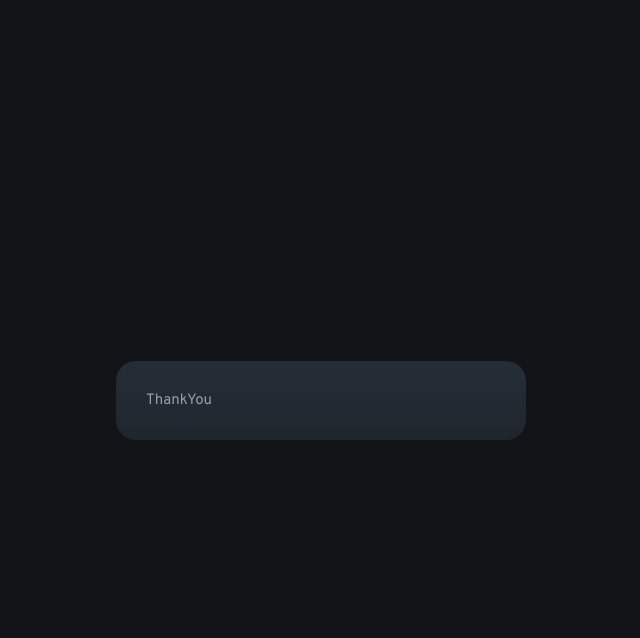
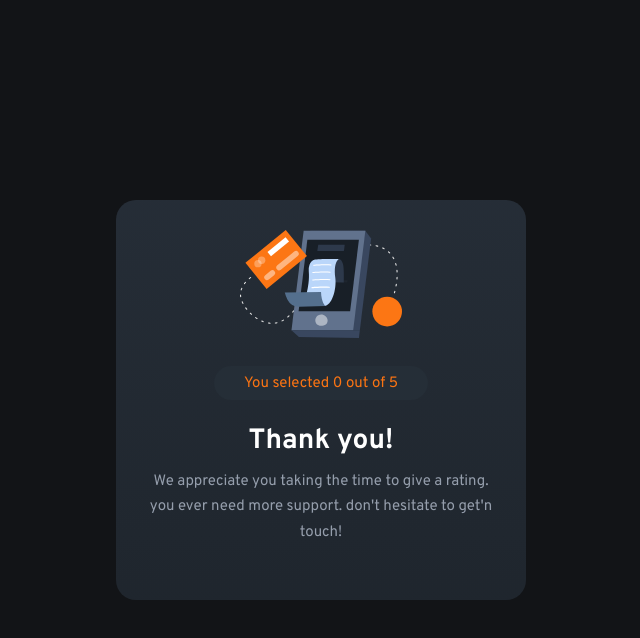
Before and after one commit to naveen-p08/interactive-rating-react, a React (Vite) app: page / in a window 1280 px wide. Both pictures are taken after a click on the button "SUBMIT". Shown: the top 638 px of the page, without its empty margins (319-959 px from the left). Built offline with nearby package versions, Linux system fonts and the light colour scheme.

Commit message:
added styles to thankyou card

```diff
--- a/src/App.jsx
+++ b/src/App.jsx
@@ -13,7 +13,7 @@ function App() {
     <>
       <Card>
         {ratingSubmit ? (
-          <ThankYou />
+          <ThankYou rating={rating} />
         ) : (
           <Rating
             handleClick={setRating}
--- a/src/components/ThankYou.jsx
+++ b/src/components/ThankYou.jsx
@@ -1,5 +1,31 @@
-function ThankYou() {
-  return <div>ThankYou</div>;
+/* eslint-disable react/no-unescaped-entities */
+import PropTypes from "prop-types";
+import styles from "./ThankYou.module.css";
+
+ThankYou.propTypes = {
+  rating: PropTypes.number,
+};
+
+function ThankYou({ rating = 0 }) {
+  return (
+    <div>
+      <div className={styles.image_container}>
+        <img
+          src="/illustration-thank-you.svg"
+          alt="device image"
+          aria-hidden={true}
+        />
+      </div>
+      <div className={styles.highlight_container}>
+        <span className={styles.highlight}>You selected {rating} out of 5</span>
+      </div>
+      <h1>Thank you!</h1>
+      <p>
+        We appreciate you taking the time to give a rating. you ever need more
+        support. don't hesitate to get'n touch!
+      </p>
+    </div>
+  );
 }
 
 export default ThankYou;
--- /dev/null
+++ b/src/components/ThankYou.module.css
@@ -0,0 +1,29 @@
+.image_container {
+  text-align: center;
+}
+
+.highlight_container {
+  margin-block: 3rem;
+  text-align: center;
+}
+
+.highlight {
+  background-color: var(--bg-star-gray);
+  color: var(--clr-orange);
+  padding: 0.75rem 3rem;
+  border-radius: 5rem;
+}
+
+h1 {
+  font-size: 2.8rem;
+  font-weight: 700;
+  margin-bottom: 1rem;
+  color: var(--clr-white);
+  margin-top: 3rem;
+  text-align: center;
+}
+
+p {
+  text-align: center;
+  margin-bottom: 2.5rem;
+}
```
